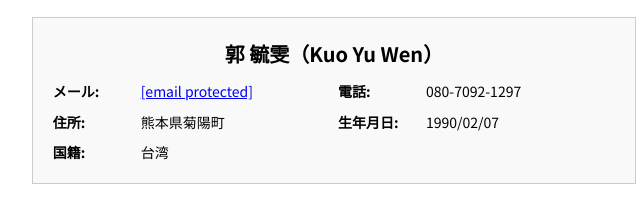
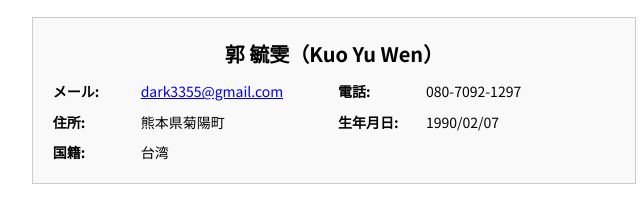
Before and after one commit to yayacyan/yayakuo.github.io, a plain HTML site: page index.html in a window 1280 px wide. Shown: the part 169-375 px from the top of the page, 306-946 px from the left. Drawn offline with nearby package versions, Linux system fonts and the light colour scheme.

Commit message:
Update index.html

```diff
--- a/index.html
+++ b/index.html
@@ -626,7 +626,7 @@
                 <div class="contact-details">
                     <div class="contact-item">
                         <span class="contact-label">メール:</span>
-                        <span><a href="/cdn-cgi/l/email-protection" class="__cf_email__" data-cfemail="a4c0c5d6cf97979191e4c3c9c5cdc88ac7cbc9">[email&#160;protected]</a></span>
+                        <span><a href="/cdn-cgi/l/email-protection" class="__cf_email__" data-cfemail="a4c0c5d6cf97979191e4c3c9c5cdc88ac7cbc9">dark3355@gmail.com</a></span>
                     </div>
                     <div class="contact-item">
                         <span class="contact-label">電話:</span>
@@ -820,7 +820,7 @@
                 <div class="contact-details">
                     <div class="contact-item">
                         <span class="contact-label">Email:</span>
-                        <span><a href="/cdn-cgi/l/email-protection" class="__cf_email__" data-cfemail="fc989d8e97cfcfc9c9bc9b919d9590d29f9391">[email&#160;protected]</a></span>
+                        <span><a href="/cdn-cgi/l/email-protection" class="__cf_email__" data-cfemail="fc989d8e97cfcfc9c9bc9b919d9590d29f9391">dark3355@gmail.com</a></span>
                     </div>
                     <div class="contact-item">
                         <span class="contact-label">Phone:</span>
```
